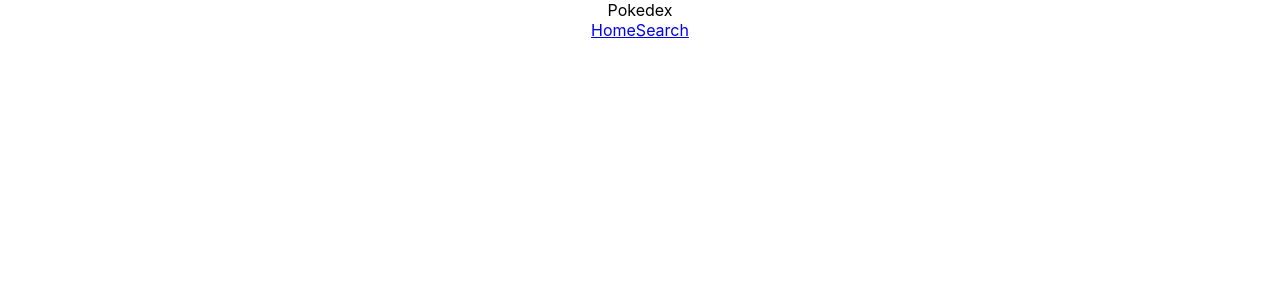
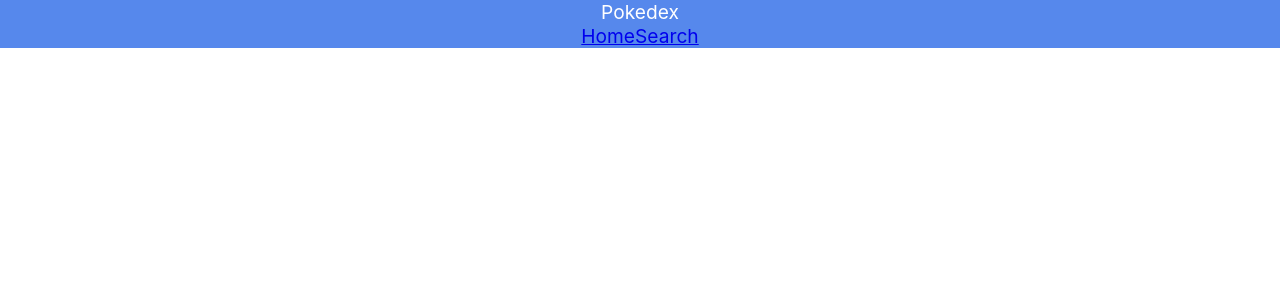
Before and after one commit to katrinkajb/lab3-pokedex, a React (Create React App) app: page / in a window 1280 px wide. Shown: the top 300 px of the page. Built offline with nearby package versions, Linux system fonts and the light colour scheme.

Commit message:
added header

```diff
--- a/src/App.css
+++ b/src/App.css
@@ -7,15 +7,9 @@
   pointer-events: none;
 }
 
-@media (prefers-reduced-motion: no-preference) {
-  .App-logo {
-    animation: App-logo-spin infinite 20s linear;
-  }
-}
-
-.App-header {
-  background-color: #282c34;
-  min-height: 100vh;
+Header {
+  background-color: #5688ec;
+  min-height: 5vh;
   display: flex;
   flex-direction: column;
   align-items: center;
@@ -28,11 +22,10 @@
   color: #61dafb;
 }
 
-@keyframes App-logo-spin {
-  from {
-    transform: rotate(0deg);
-  }
-  to {
-    transform: rotate(360deg);
-  }
+.header-title {
+  font-size: larger;
 }
+
+.link {
+
+}
--- a/src/components/Header.js
+++ b/src/components/Header.js
@@ -3,12 +3,13 @@ import React, { Component } from 'react'
 export default class Header extends Component {
     render() {
         return (
-            <div>
-                <header className='header-title'>Pokedex</header>
-                <div className='links'>
-                    <a href='./HomePage.js'>Home</a>
-                    <a href='./SearchPage.js'>Search</a>
-                </div>
+            <div className='Header'>
+                <header className='header-title'>Pokedex
+                    <div className='links'>
+                        <a href='./HomePage.js'>Home</a>
+                        <a href='./SearchPage.js'>Search</a>
+                    </div>
+                </header>
             </div>
         )
     }
```
Also changed, not shown: 1 other file (tests, documents, lock files or other folders).
